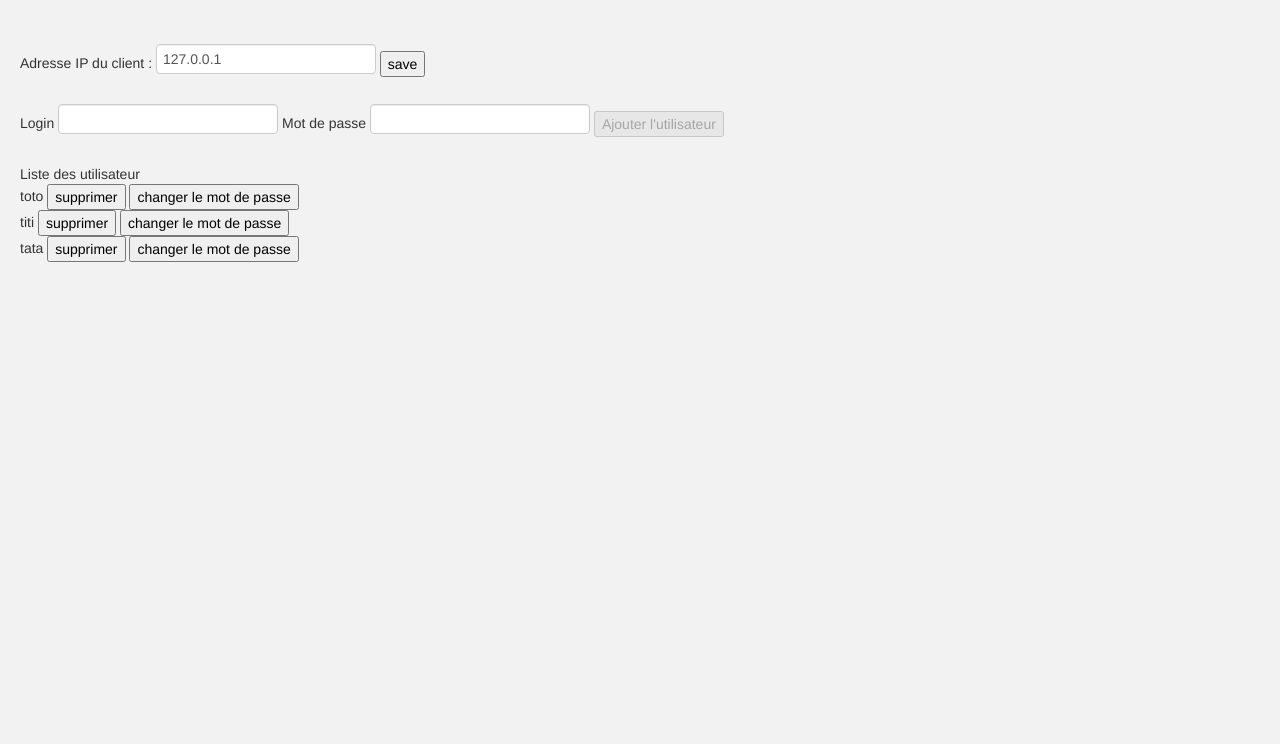
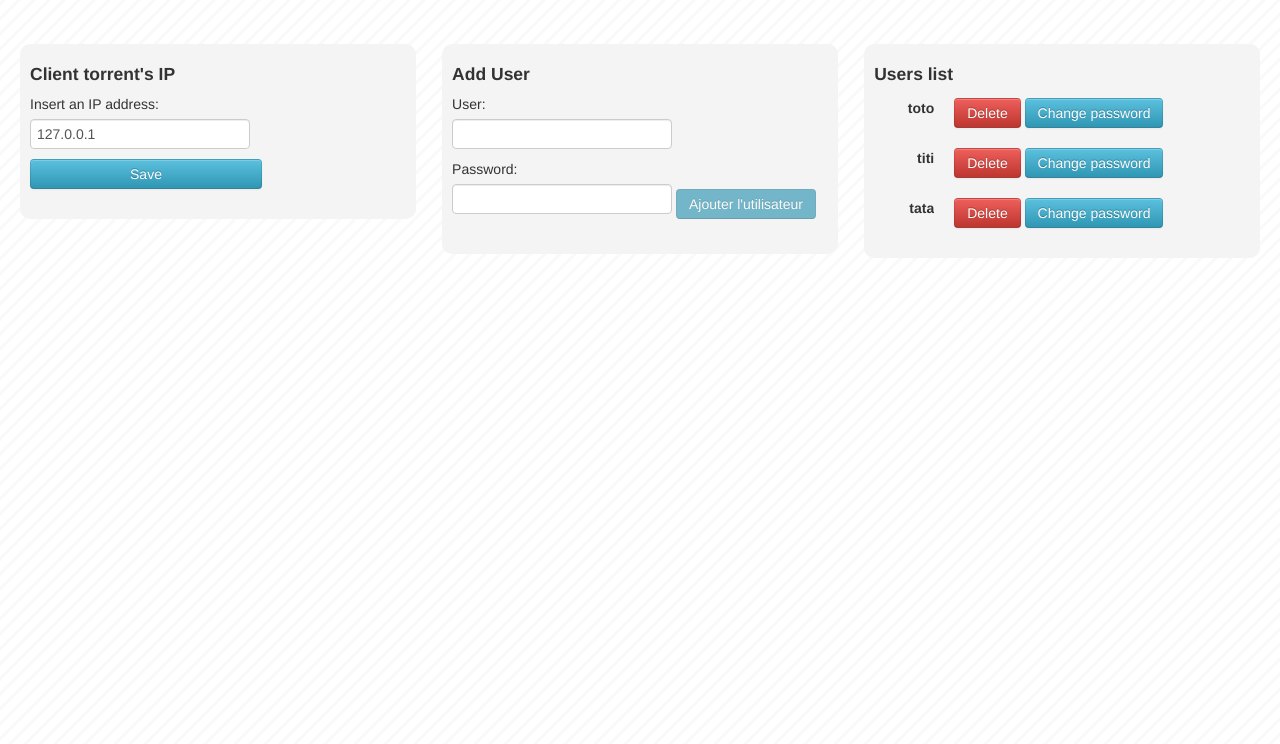
Before and after one commit to etna-hebrar-a/Web-Client, a plain HTML site: page admin.html in a window 1280 px wide. Shown: the part 56-800 px from the top of the page. Drawn offline with Linux system fonts and the light colour scheme.

Commit message:
Amélioration design
Amélioration du design de la partie d'administration avec bootstrap

```diff
--- a/admin.html
+++ b/admin.html
@@ -37,27 +37,36 @@
     </div>
     <div class="container-fluid" style="margin-top: 100px">
       <div ng-controller="adminDeamonCtrl">
-        <form name="torrent">
-          Adresse IP du client :
-          <input type="text" name="ip" ng-model="data.ip"/>
-          <button ng-click="send()">save</button>
-        </form>
-        <form name="user" novalidate>
-          Login
-          <input type="text" ng-model="addUser.name" required/>
-          Mot de passe
-          <input type="password" ng-model="addUser.mdp" required/>
-          <button ng-click="add()" ng-disabled="user.$invalid || isUnchanged(addUser)">Ajouter l'utilisateur</button>
+	  <div class="row-fluid">
+			<div class="span4">
+				<form name="torrent">
+					<h4>Client torrent's IP</h4>
+					<label>Insert an IP address:</label>
+					<input type="text" name="ip" ng-model="data.ip"/></li>
+					<input ng-click="send()" class="btn btn-info" value="Save" />
+				</form>
+			</div>
+			<div class="span4">
+				<h4>Add User</h4>
+				<form name="user" novalidate>
+					<label>User:</label>
+					<input type="text" ng-model="addUser.name" required />
+					<label>Password:</label>
+					<input type="password" ng-model="addUser.mdp" required />
+					<button ng-click="add()" ng-disabled="user.$invalid || isUnchanged(addUser)" class="btn btn-info">Ajouter l'utilisateur</button>
+				</form>
+			</div>
+			<div class="span4">
+				<h4>Users list</h4>
 
-        </form>
-        <div>
-          Liste des utilisateur
-          <div ng-repeat="user in data.users">
-            {{user}}
-            <button ng-click="suppr(user)">supprimer</button>
-            <button ng-click="change_mdp(user)">changer le mot de passe</button>
-            <br />
-          </div>
+				<div ng-repeat="user in data.users">
+				<dl class="dl-horizontal">
+				<dt>{{user}}</dt>
+				<dd><button ng-click="suppr(user)" class="btn btn-danger">Delete </button>
+				<button ng-click="change_mdp()" class="btn btn-info">Change password</button></dd>
+				</dl>
+				</div>
+			</div>
         </div>
       </div>
     </div>
--- a/style.css
+++ b/style.css
@@ -17,7 +17,7 @@
 }
 
 body {
-	background: #F2F2F2;
+	background-image: url('bg.png');
 }
 
 .navbar .brand {
```
Also changed, not shown: bg.png (added), bootstrap/css/bootstrap.min.css, logo-site.png.
